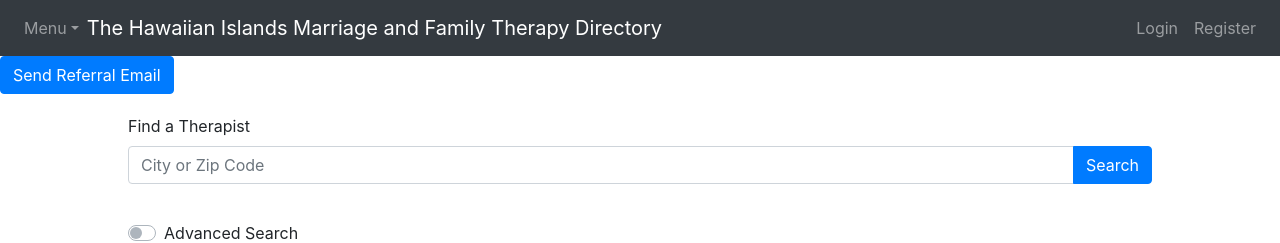
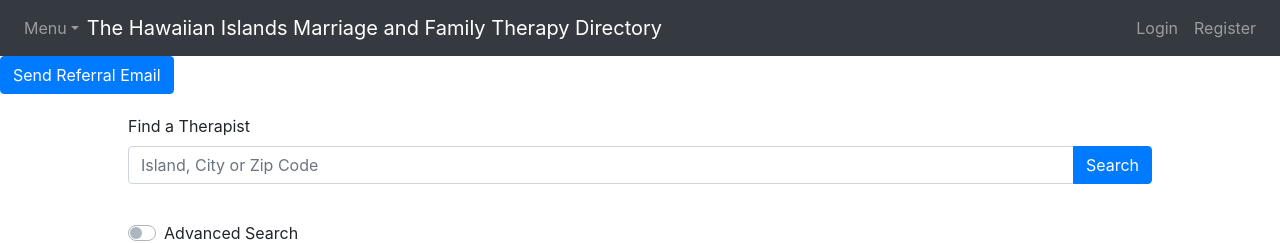
Before and after one commit to HornerJustinT/Hawaii-MFT, a React (Create React App) app: page /#/home in a window 1280 px wide. Shown: the top 243 px of the page. Built offline with nearby package versions, Linux system fonts and the light colour scheme; no server answers.

Commit message:
Added searching by island

```diff
--- a/src/components/SearchBar/SearchBar.js
+++ b/src/components/SearchBar/SearchBar.js
@@ -165,7 +165,7 @@ class SearchBar extends Component {
                   />
                 </Form.Group>
                 <Form.Group controlId="Advanced-zip" className="advanced-input">
-                  <Form.Label>City or Zip Code</Form.Label>
+                  <Form.Label>Island, City or Zip Code</Form.Label>
                   <Form.Control
                     type="text"
                     placeholder="City or Zip Code"
@@ -264,7 +264,7 @@ class SearchBar extends Component {
               <Form.Label>Find a Therapist</Form.Label>
               <InputGroup className="mb-3">
                 <Form.Control
-                  placeholder="City or Zip Code"
+                  placeholder="Island, City or Zip Code"
                   aria-label="City or Zip Code"
                   aria-describedby="basic-addon2"
                   onChange={this.onSearchChange}
```
Also changed, not shown: 2 other files (tests, documents, lock files or other folders).
